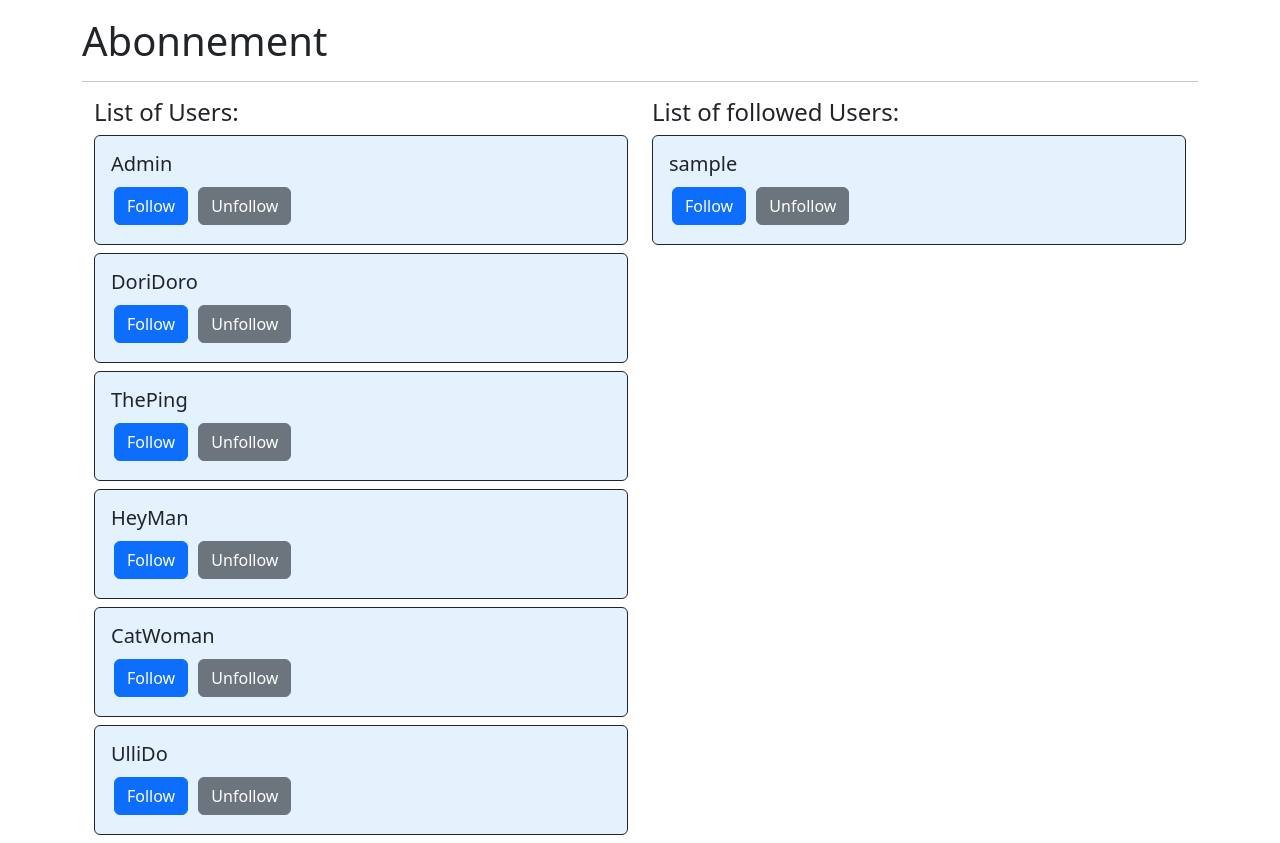
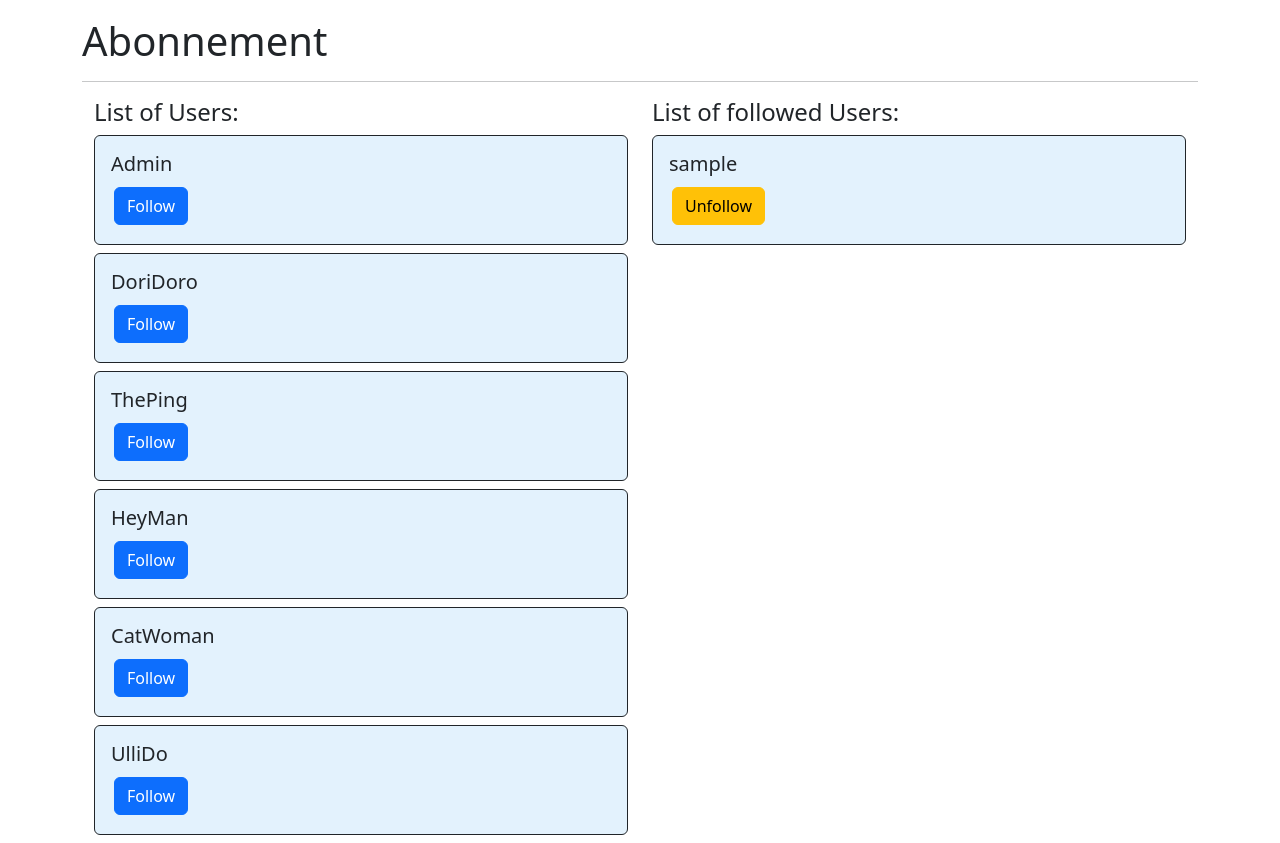
Before and after one commit to DoriDoro/LITRevu-project, a Django app: template review/templates/abo/abo.html in a window 1280 px wide. Shown: the part 57-900 px from the top of the page. Run offline with Django 4.2, Linux system fonts and the light colour scheme; data comes from the database, SQL or seed files in the repository; both versions use the stored data as it was after the commit; tables that the repository leaves empty hold one stand-in row (values such as "Sample post"); the template is opened without the code that fills it: values that come from a table or form of the project are taken from there, most other values are stand-ins (such as "Sample title", 1, 10 or a date in 2020).

Commit message:
button follow/unfollow done at abo page

```diff
--- a/review/templates/abo/abo.html
+++ b/review/templates/abo/abo.html
@@ -2,7 +2,7 @@
 
 {% block content %}
 <!-- abo page -->
-<div class="container main">
+<div class="container main" xmlns="http://www.w3.org/1999/html">
   <h1> Abonnement </h1>
   <hr>
   <form method="post">
@@ -16,8 +16,7 @@
           <div class="card border-dark my-2" style="background-color: #e3f2fd;">
             <div class="card-body">
               <h5 class="card-title"> {{ user.username }} </h5>
-              <a href="#" class="btn btn-primary" style="margin: 3px"> Follow </a>
-              <a href="#" class="btn btn-secondary" style="margin: 3px"> Unfollow </a>
+              <button type="submit" class="btn btn-primary" name="follow" value="{{ user.id }}" style="margin: 3px"> Follow </button>
             </div>
           </div>
           {% endfor %}
@@ -29,8 +28,7 @@
           <div class="card border-dark my-2" style="background-color: #e3f2fd;">
             <div class="card-body">
               <h5 class="card-title"> {{ followed_user.followed_user.username }} </h5>
-              <a href="#" class="btn btn-primary" style="margin: 3px"> Follow </a>
-              <a href="#" class="btn btn-secondary" style="margin: 3px"> Unfollow </a>
+              <button type="submit" class="btn btn-warning" name="unfollow" value="{{ followed_user.followed_user.id }}" style="margin: 3px"> Unfollow </button>
             </div>
           </div>
           {% endfor %}
```
Also changed, not shown: review/views.py (+51 -25 lines), db.sqlite3.
